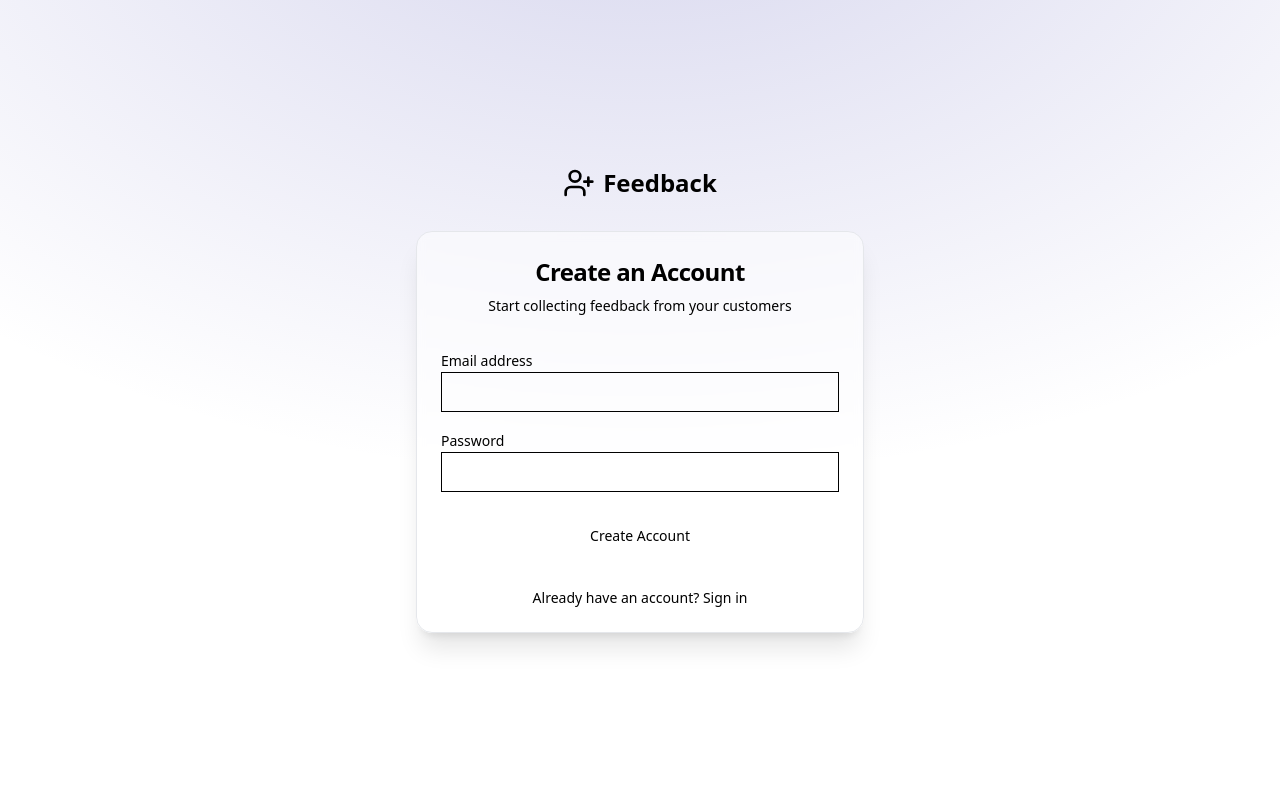
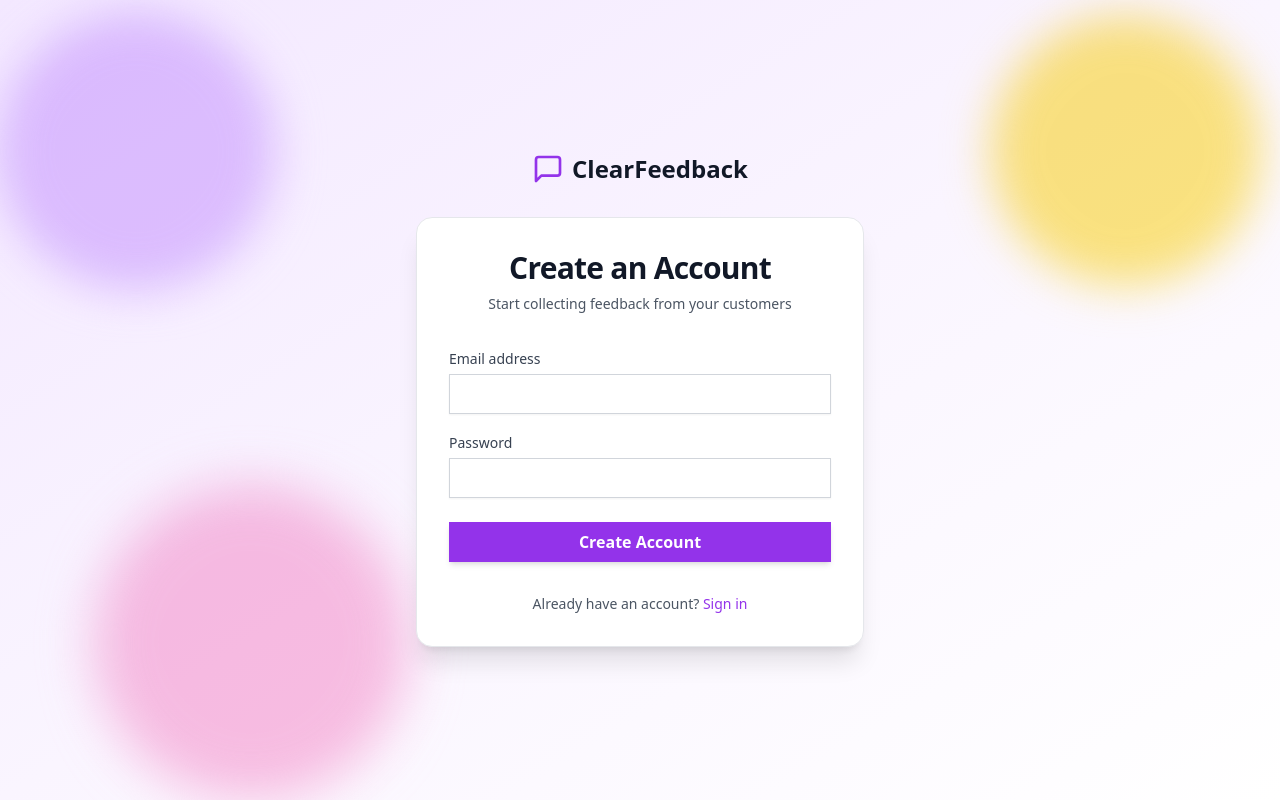
Before and after one commit to LuchoCruz08/clearfeedback, a Next.js app: page /register in a window 1280 px wide. Built offline with nearby package versions, Linux system fonts and the light colour scheme; a web font is replaced by a local one.

Commit message:
Test Deploy

```diff
--- a/src/app/(auth)/login/page.tsx
+++ b/src/app/(auth)/login/page.tsx
@@ -1,33 +1,36 @@
 /* eslint-disable react/no-unescaped-entities */
-"use client"
+"use client";
 
-import { useState } from "react"
-import Link from "next/link"
-import { LogIn } from 'lucide-react'
-import { Button } from "@/components/ui/button"
-import { Input } from "@/components/ui/input"
-import { Label } from "@/components/ui/label"
-import { login } from "@/actions/auth"
+import { useState } from "react";
+import Link from "next/link";
+import { MessageSquare } from "lucide-react";
+import { Button } from "@/components/ui/button";
+import { Input } from "@/components/ui/input";
+import { Label } from "@/components/ui/label";
+import { login } from "@/actions/auth";
 
 export default function LoginPage() {
-  const [email, setEmail] = useState("")
-  const [password, setPassword] = useState("")
+  const [email, setEmail] = useState("");
+  const [password, setPassword] = useState("");
 
   return (
-    <div className="relative min-h-screen flex flex-col items-center justify-center p-4">
-      <div className="absolute top-0 z-[-2] h-screen w-screen bg-white bg-[radial-gradient(ellipse_80%_80%_at_50%_-20%,rgba(120,119,198,0.3),rgba(255,255,255,0))]" />
+    <div className="relative min-h-screen flex flex-col items-center justify-center p-4 bg-gradient-to-br from-purple-100 via-purple-50 to-white">
+      {/* Decorative elements */}
+      <div className="absolute top-0 left-0 w-72 h-72 bg-purple-300 rounded-full mix-blend-multiply filter blur-xl opacity-70 animate-blob"></div>
+      <div className="absolute top-0 right-0 w-72 h-72 bg-yellow-300 rounded-full mix-blend-multiply filter blur-xl opacity-70 animate-blob animation-delay-2000"></div>
+      <div className="absolute -bottom-8 left-20 w-72 h-72 bg-pink-300 rounded-full mix-blend-multiply filter blur-xl opacity-70 animate-blob animation-delay-4000"></div>
 
       <Link href="/" className="flex items-center mb-8 text-2xl font-semibold">
-        <LogIn className="w-8 h-8 mr-2 text-primary" />
-        <span>Feedback</span>
+        <MessageSquare className="w-8 h-8 mr-2 text-purple-600" />
+        <span className="text-gray-900">ClearFeedback</span>
       </Link>
 
-      <div className="w-full max-w-md space-y-8 bg-white/50 backdrop-blur-sm p-6 rounded-2xl border shadow-xl">
+      <div className="w-full max-w-md space-y-8 bg-white p-8 rounded-2xl border shadow-xl relative z-10">
         <div className="text-center">
-          <h1 className="text-2xl font-bold tracking-tight">
+          <h1 className="text-3xl font-bold tracking-tight text-gray-900">
             Welcome Back
           </h1>
-          <p className="mt-2 text-sm text-muted-foreground">
+          <p className="mt-2 text-sm text-gray-600">
             Sign in to manage your feedback dashboard
           </p>
         </div>
@@ -35,7 +38,10 @@ export default function LoginPage() {
         <form className="mt-8 space-y-6" action={login}>
           <div className="space-y-4">
             <div>
-              <Label htmlFor="email">
+              <Label
+                htmlFor="email"
+                className="text-sm font-medium text-gray-700"
+              >
                 Email address
               </Label>
               <Input
@@ -46,10 +52,15 @@ export default function LoginPage() {
                 required
                 value={email}
                 onChange={(e) => setEmail(e.target.value)}
+                className="mt-1 block w-full px-3 py-2 bg-white border border-gray-300 rounded-md text-sm shadow-sm placeholder-gray-400
+                focus:outline-none focus:border-purple-500 focus:ring-1 focus:ring-purple-500"
               />
             </div>
             <div>
-              <Label htmlFor="password">
+              <Label
+                htmlFor="password"
+                className="text-sm font-medium text-gray-700"
+              >
                 Password
               </Label>
               <Input
@@ -60,24 +71,32 @@ export default function LoginPage() {
                 required
                 value={password}
                 onChange={(e) => setPassword(e.target.value)}
+                className="mt-1 block w-full px-3 py-2 bg-white border border-gray-300 rounded-md text-sm shadow-sm placeholder-gray-400
+                focus:outline-none focus:border-purple-500 focus:ring-1 focus:ring-purple-500"
               />
             </div>
           </div>
 
-          <Button type="submit" className="w-full">
+          <Button
+            type="submit"
+            className="w-full bg-purple-600 hover:bg-purple-700 focus:ring-purple-500 focus:ring-offset-purple-200 text-white transition ease-in duration-200 text-center text-base font-semibold shadow-md focus:outline-none focus:ring-2 focus:ring-offset-2 rounded-lg"
+          >
             Sign in
           </Button>
         </form>
 
         <div className="text-center">
-          <p className="text-sm text-muted-foreground">
+          <p className="text-sm text-gray-600">
             Don't have an account?{" "}
-            <Link href="/register" className="font-medium text-primary hover:text-primary/90 transition-colors">
+            <Link
+              href="/register"
+              className="font-medium text-purple-600 hover:text-purple-500 transition-colors"
+            >
               Sign up
             </Link>
           </p>
         </div>
       </div>
     </div>
-  )
+  );
 }
--- a/src/app/(auth)/register/page.tsx
+++ b/src/app/(auth)/register/page.tsx
@@ -1,32 +1,35 @@
-"use client"
+"use client";
 
-import { useState } from "react"
-import Link from "next/link"
-import { UserPlus } from 'lucide-react'
-import { Button } from "@/components/ui/button"
-import { Input } from "@/components/ui/input"
-import { Label } from "@/components/ui/label"
-import { signup } from "@/actions/auth"
+import { useState } from "react";
+import Link from "next/link";
+import { MessageSquare } from "lucide-react";
+import { Button } from "@/components/ui/button";
+import { Input } from "@/components/ui/input";
+import { Label } from "@/components/ui/label";
+import { signup } from "@/actions/auth";
 
 export default function RegisterPage() {
-  const [email, setEmail] = useState("")
-  const [password, setPassword] = useState("")
+  const [email, setEmail] = useState("");
+  const [password, setPassword] = useState("");
 
   return (
-    <div className="relative min-h-screen flex flex-col items-center justify-center p-4">
-      <div className="absolute top-0 z-[-2] h-screen w-screen bg-white bg-[radial-gradient(ellipse_80%_80%_at_50%_-20%,rgba(120,119,198,0.3),rgba(255,255,255,0))]" />
+    <div className="relative min-h-screen flex flex-col items-center justify-center p-4 bg-gradient-to-br from-purple-100 via-purple-50 to-white">
+      {/* Decorative elements */}
+      <div className="absolute top-0 left-0 w-72 h-72 bg-purple-300 rounded-full mix-blend-multiply filter blur-xl opacity-70 animate-blob"></div>
+      <div className="absolute top-0 right-0 w-72 h-72 bg-yellow-300 rounded-full mix-blend-multiply filter blur-xl opacity-70 animate-blob animation-delay-2000"></div>
+      <div className="absolute -bottom-8 left-20 w-72 h-72 bg-pink-300 rounded-full mix-blend-multiply filter blur-xl opacity-70 animate-blob animation-delay-4000"></div>
 
       <Link href="/" className="flex items-center mb-8 text-2xl font-semibold">
-        <UserPlus className="w-8 h-8 mr-2 text-primary" />
-        <span>Feedback</span>
+        <MessageSquare className="w-8 h-8 mr-2 text-purple-600" />
+        <span className="text-gray-900">ClearFeedback</span>
       </Link>
 
-      <div className="w-full max-w-md space-y-8 bg-white/50 backdrop-blur-sm p-6 rounded-2xl border shadow-xl">
+      <div className="w-full max-w-md space-y-8 bg-white p-8 rounded-2xl border shadow-xl relative z-10">
         <div className="text-center">
-          <h1 className="text-2xl font-bold tracking-tight">
+          <h1 className="text-3xl font-bold tracking-tight text-gray-900">
             Create an Account
           </h1>
-          <p className="mt-2 text-sm text-muted-foreground">
+          <p className="mt-2 text-sm text-gray-600">
             Start collecting feedback from your customers
           </p>
         </div>
@@ -34,7 +37,10 @@ export default function RegisterPage() {
         <form className="mt-8 space-y-6" action={signup}>
           <div className="space-y-4">
             <div>
-              <Label htmlFor="email">
+              <Label
+                htmlFor="email"
+                className="text-sm font-medium text-gray-700"
+              >
                 Email address
               </Label>
               <Input
@@ -45,10 +51,15 @@ export default function RegisterPage() {
                 required
                 value={email}
                 onChange={(e) => setEmail(e.target.value)}
+                className="mt-1 block w-full px-3 py-2 bg-white border border-gray-300 rounded-md text-sm shadow-sm placeholder-gray-400
+                focus:outline-none focus:border-purple-500 focus:ring-1 focus:ring-purple-500"
               />
             </div>
             <div>
-              <Label htmlFor="password">
+              <Label
+                htmlFor="password"
+                className="text-sm font-medium text-gray-700"
+              >
                 Password
               </Label>
               <Input
@@ -59,24 +70,32 @@ export default function RegisterPage() {
                 required
                 value={password}
                 onChange={(e) => setPassword(e.target.value)}
+                className="mt-1 block w-full px-3 py-2 bg-white border border-gray-300 rounded-md text-sm shadow-sm placeholder-gray-400
+                focus:outline-none focus:border-purple-500 focus:ring-1 focus:ring-purple-500"
               />
             </div>
           </div>
 
-          <Button type="submit" className="w-full">
+          <Button
+            type="submit"
+            className="w-full bg-purple-600 hover:bg-purple-700 focus:ring-purple-500 focus:ring-offset-purple-200 text-white transition ease-in duration-200 text-center text-base font-semibold shadow-md focus:outline-none focus:ring-2 focus:ring-offset-2 rounded-lg"
+          >
             Create Account
           </Button>
         </form>
 
         <div className="text-center">
-          <p className="text-sm text-muted-foreground">
+          <p className="text-sm text-gray-600">
             Already have an account?{" "}
-            <Link href="/login" className="font-medium text-primary hover:text-primary/90 transition-colors">
+            <Link
+              href="/login"
+              className="font-medium text-purple-600 hover:text-purple-500 transition-colors"
+            >
               Sign in
             </Link>
           </p>
         </div>
       </div>
     </div>
-  )
+  );
 }
--- a/src/app/dashboard/page.tsx
+++ b/src/app/dashboard/page.tsx
@@ -204,7 +204,7 @@ export default function DashboardPage() {
             <DialogHeader>
               <DialogTitle>Create New Project</DialogTitle>
               <DialogDescription>
-                Add a new project to collect feedback from your users.
+                Add a new project to start collecting feedback from your users.
               </DialogDescription>
             </DialogHeader>
             <div className="space-y-4">
@@ -214,15 +214,23 @@ export default function DashboardPage() {
                   id="name"
                   value={projectName}
                   onChange={(e) => setProjectName(e.target.value)}
+                  placeholder="My Project"
+                  required
                 />
               </div>
               <div>
-                <Label htmlFor="url">Website URL</Label>
+                <Label htmlFor="url">
+                  Website URL <span className="text-sm text-muted-foreground">(optional)</span>
+                </Label>
                 <Input
                   id="url"
                   value={websiteUrl}
                   onChange={(e) => setWebsiteUrl(e.target.value)}
+                  placeholder="https://example.com"
                 />
+                <p className="text-sm text-muted-foreground mt-1">
+                  You can add or update this later when your website is ready.
+                </p>
               </div>
             </div>
             <DialogFooter>
```
Also changed, not shown: src/app/dashboard/projects/[id]/page.tsx (+23 -1 lines).
